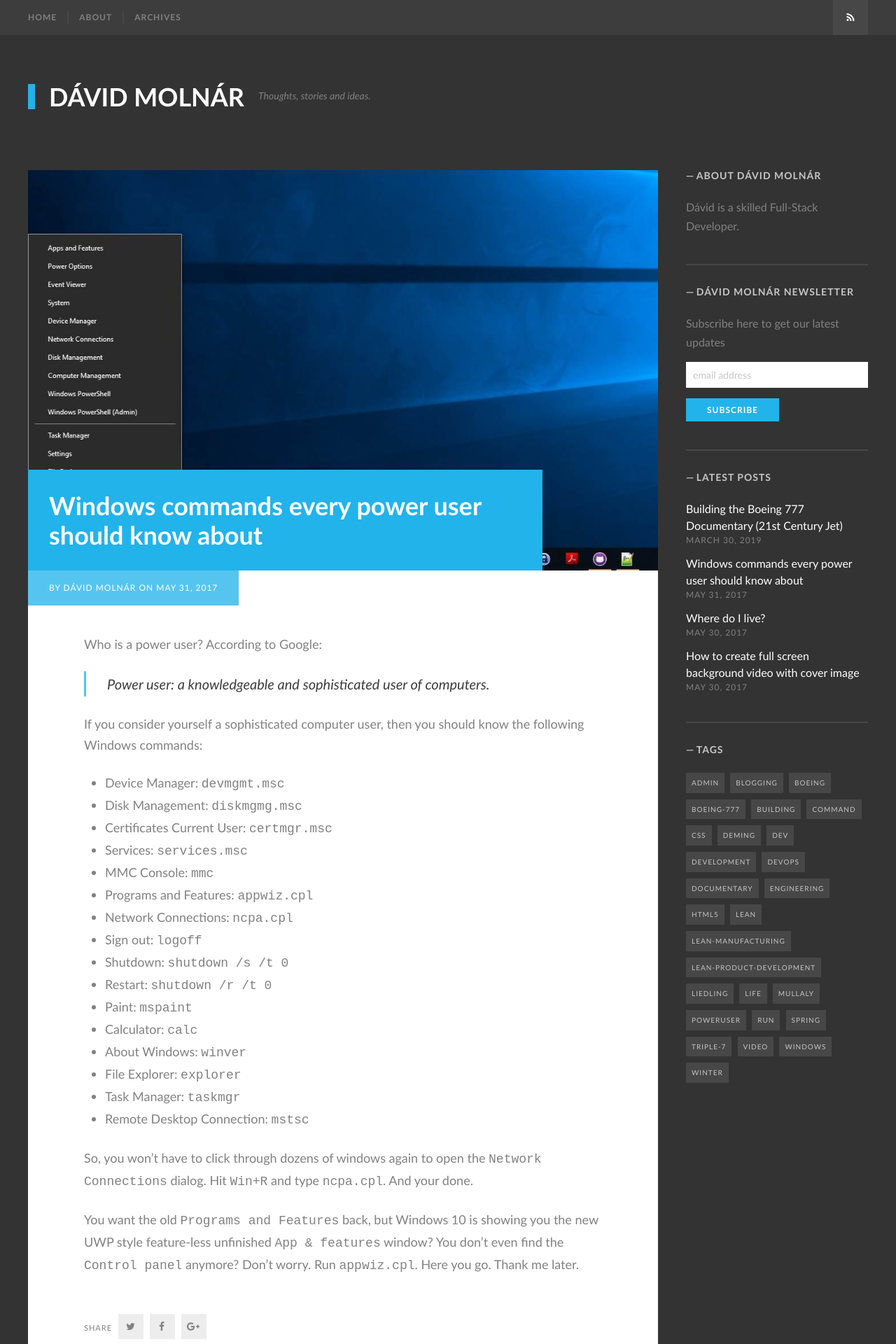
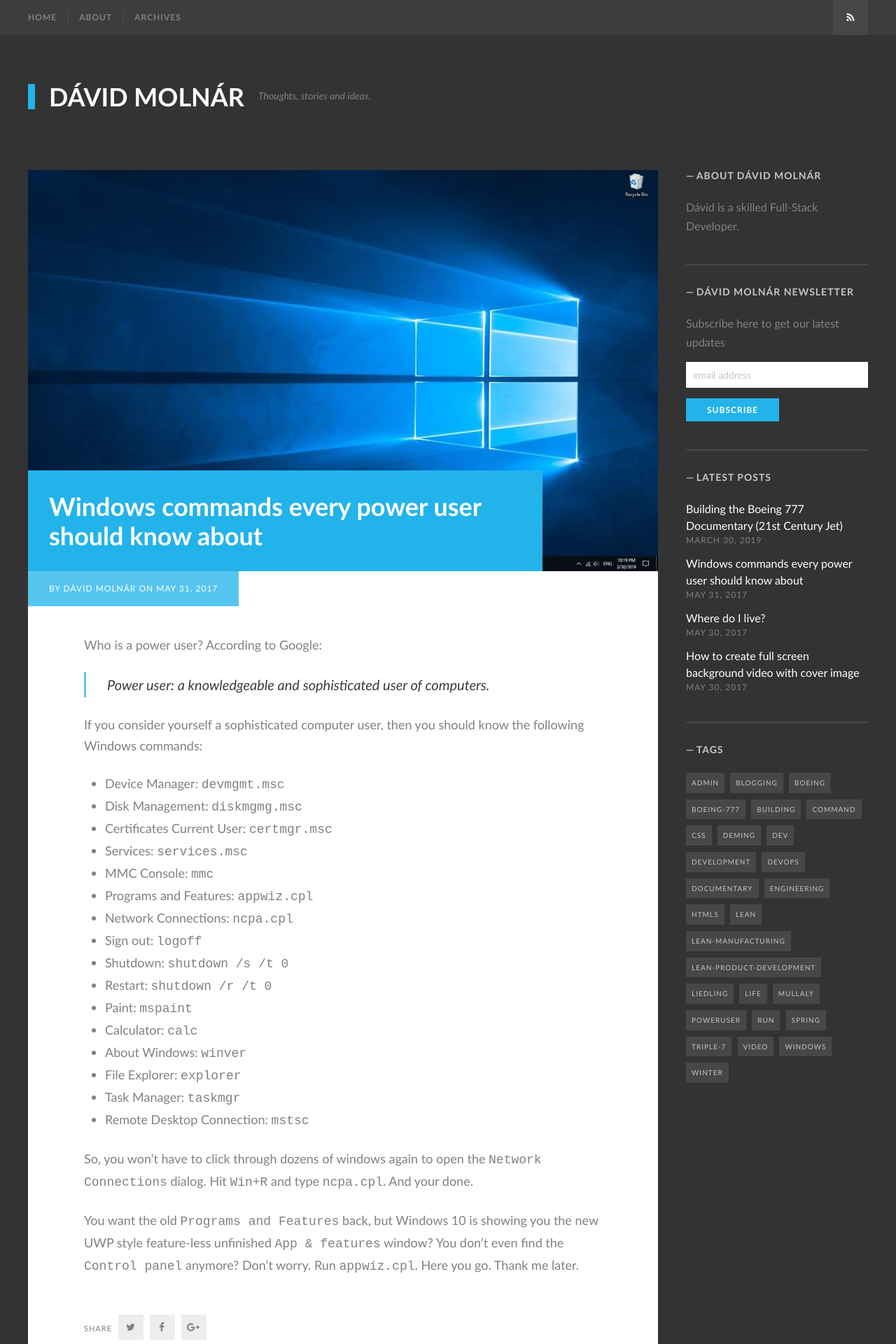
Before and after one commit to mdavid626/blog, a Jekyll site: the page built from _posts/2017-05-31-Windows-commands-every-power-user-should-know-about.md, in a window 1280 px wide. Shown: the top 1920 px of the page at 70% size. Built offline with Jekyll 4.4.1, drawn with Linux system fonts in a browser that asks for light colours; some web fonts are replaced; comment, search, counter and statistics services are not loaded.

Commit message:
Update image

```diff
--- a/_posts/2017-05-31-Windows-commands-every-power-user-should-know-about.md
+++ b/_posts/2017-05-31-Windows-commands-every-power-user-should-know-about.md
@@ -2,7 +2,7 @@
 layout: post
 title:  "Windows commands every power user should know about"
 date:   2017-05-31
-banner_image: windows-run.jpg
+banner_image: windows-10-background.jpg
 tags: [blogging, windows, run, command, poweruser, admin, devops]
 ---
 
```
Also changed, not shown: images/posts/windows-10-background.jpg (added), images/posts/windows-run.jpg (deleted).
